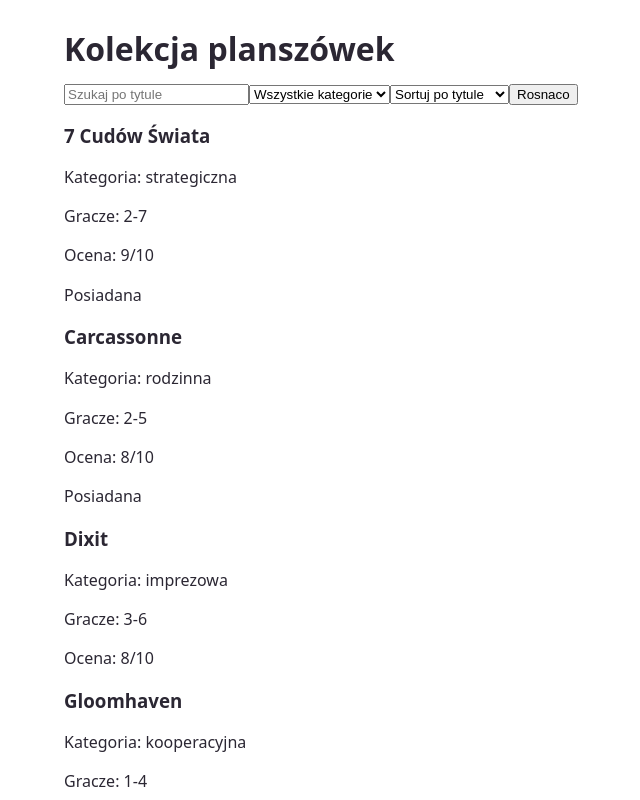
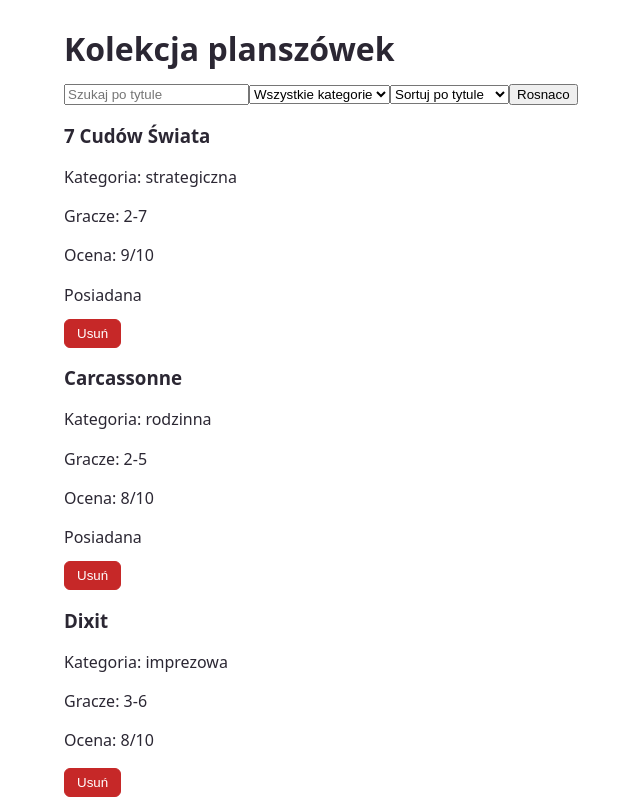
Before and after one commit to krzysztofgas/si-proj, a React (Vite) app: page / in a window 1280 px wide. Shown: the top 800 px of the page, without its empty margins (80-720 px from the left). Built offline with nearby package versions, Linux system fonts and the light colour scheme.

Commit message:
usuwanie gry z modalem potwierdzenia i korektą strony

```diff
--- a/src/App.css
+++ b/src/App.css
@@ -48,3 +48,29 @@
   cursor: pointer;
   color: var(--text);
 }
+
+/* Przyciski w stopce modala (Anuluj / Usuń) – wyrównane do prawej */
+.modal-akcje {
+  display: flex;
+  justify-content: flex-end;
+  gap: 8px;
+  margin-top: 20px;
+}
+
+/* ===== Karta gry ===== */
+
+.karta-akcje {
+  display: flex;
+  gap: 8px;
+  margin-top: 12px;
+}
+
+/* Przycisk akcji nieodwracalnej (usuwanie) – czerwony */
+.przycisk-niebezpieczny {
+  border: 1px solid #c62828;
+  border-radius: 6px;
+  padding: 6px 12px;
+  background: #c62828;
+  color: #fff;
+  cursor: pointer;
+}
--- a/src/App.jsx
+++ b/src/App.jsx
@@ -4,18 +4,27 @@
 import Paginacja from "./components/Paginacja.jsx";
 import PanelNarzedzi from "./components/PanelNarzedzi.jsx";
 import PustaLista from "./components/PustaLista.jsx";
+import Modal from "./components/Modal.jsx";
 import "./App.css";
 
 const GIER_NA_STRONE = 5;
 
 function App() {
-  const [gry] = useState(poczatkoweGry);
+  // Główne dane aplikacji – lista gier trzymana w stanie Reacta.
+  const [gry, setGry] = useState(poczatkoweGry);
+
+  // Stan widoku: strona, wyszukiwanie, filtr i sortowanie.
   const [aktualnaStrona, setAktualnaStrona] = useState(1);
   const [szukanaFraza, setSzukanaFraze] = useState("");
   const [wybranaKategoria, setWybranaKategorie] = useState("wszystkie");
   const [poleSortowania, setPoleSortowania] = useState("tytul");
   const [kierunekSortowania, setKierunekSortowania] = useState("rosnaco");
 
+  // Gra czekająca na potwierdzenie usunięcia. null = modal zamknięty.
+  const [graDoUsuniecia, setGraDoUsuniecia] = useState(null);
+
+  // Każda zmiana kryteriów wraca na 1. stronę, żeby użytkownik
+  // nie wylądował na stronie, która po filtrowaniu już nie istnieje.
   function zmienSzukanaFraze(nowaFraza) {
     setSzukanaFraze(nowaFraza);
     setAktualnaStrona(1);
@@ -42,6 +51,8 @@
     setAktualnaStrona(1);
   }
 
+  // Wartości wyliczane przy każdym renderze (nie trzymamy ich w stanie):
+  // 1) filtrowanie po tytule i kategorii, 2) sortowanie, 3) wycinek strony.
   const gryPrzefiltrowane = gry
     .filter((gra) =>
       gra.tytul.toLowerCase().includes(szukanaFraza.toLowerCase()),
@@ -51,6 +62,7 @@
         wybranaKategoria === "wszystkie" || gra.kategoria === wybranaKategoria,
     );
 
+  // Kopia tablicy ([...]), bo sort() modyfikuje tablicę, na której działa.
   const gryPosortowane = [...gryPrzefiltrowane].sort((graA, graB) => {
     const wartoscA = graA[poleSortowania];
     const wartoscB = graB[poleSortowania];
@@ -71,6 +83,30 @@
     poczatekWycinka + GIER_NA_STRONE,
   );
 
+  // Usuwanie: filter() zwraca nową tablicę bez usuwanej gry
+  // (stanu nie modyfikujemy bezpośrednio).
+  function potwierdzUsuniecie() {
+    setGry((poprzednieGry) =>
+      poprzednieGry.filter((gra) => gra.id !== graDoUsuniecia.id),
+    );
+
+    // Jeśli usunęliśmy ostatnią grę z ostatniej strony, ta strona przestaje
+    // istnieć – cofamy się na nową ostatnią stronę (minimum 1).
+    const nowaLiczbaStron = Math.max(
+      1,
+      Math.ceil((gryPosortowane.length - 1) / GIER_NA_STRONE),
+    );
+    if (aktualnaStrona > nowaLiczbaStron) {
+      setAktualnaStrona(nowaLiczbaStron);
+    }
+
+    setGraDoUsuniecia(null);
+  }
+
+  function anulujUsuniecie() {
+    setGraDoUsuniecia(null);
+  }
+
   return (
     <div>
       <h1>Kolekcja planszówek</h1>
@@ -84,16 +120,42 @@
         kierunekSortowania={kierunekSortowania}
         ustawKierunekSortowania={zmienKierunekSortowania}
       />
-      {gryNaStronie.length === 0 ? (
+
+      {/* Pusty stan sprawdzamy na całej przefiltrowanej liście,
+          a nie na wycinku bieżącej strony. */}
+      {gryPosortowane.length === 0 ? (
         <PustaLista wyczyscFiltry={wyczyscFiltry} />
       ) : (
-        <ListaGier gry={gryNaStronie} />
+        <ListaGier gry={gryNaStronie} naUsun={setGraDoUsuniecia} />
       )}
+
       <Paginacja
         aktualnaStrona={aktualnaStrona}
         liczbaStron={liczbaStron}
         naZmianeStrony={setAktualnaStrona}
       />
+
+      {/* Kontekst nr 1 modala: potwierdzenie usunięcia */}
+      {graDoUsuniecia && (
+        <Modal tytul="Usuwanie gry" zamknij={anulujUsuniecie}>
+          <p>
+            Czy na pewno chcesz usunąć grę <strong>{graDoUsuniecia.tytul}</strong>?
+            Tej operacji nie można cofnąć.
+          </p>
+          <div className="modal-akcje">
+            <button type="button" onClick={anulujUsuniecie}>
+              Anuluj
+            </button>
+            <button
+              type="button"
+              className="przycisk-niebezpieczny"
+              onClick={potwierdzUsuniecie}
+            >
+              Usuń
+            </button>
+          </div>
+        </Modal>
+      )}
     </div>
   );
 }
--- a/src/components/KartaGry.jsx
+++ b/src/components/KartaGry.jsx
@@ -1,6 +1,8 @@
 import Odznaka from "./Odznaka.jsx";
 
-function KartaGry({ gra }) {
+// Karta pojedynczej gry. Sama niczego nie usuwa – po kliknięciu
+// "Usuń" wywołuje funkcję naUsun przekazaną z rodzica (App decyduje, co dalej).
+function KartaGry({ gra, naUsun }) {
   return (
     <div className="karta-gry">
       <h3>{gra.tytul}</h3>
@@ -10,6 +12,16 @@
       </p>
       <p>Ocena: {gra.ocena}/10</p>
       {gra.posiadana && <Odznaka tekst="Posiadana" wariant="posiadana" />}
+
+      <div className="karta-akcje">
+        <button
+          type="button"
+          className="przycisk-niebezpieczny"
+          onClick={() => naUsun(gra)}
+        >
+          Usuń
+        </button>
+      </div>
     </div>
   );
 }
--- a/src/components/ListaGier.jsx
+++ b/src/components/ListaGier.jsx
@@ -1,10 +1,11 @@
 import KartaGry from "./KartaGry.jsx";
 
-function ListaGier({ gry }) {
+// Lista kart gier. Przekazuje funkcję naUsun dalej do każdej karty.
+function ListaGier({ gry, naUsun }) {
   return (
     <div className="lista-gier">
       {gry.map((gra) => (
-        <KartaGry key={gra.id} gra={gra} />
+        <KartaGry key={gra.id} gra={gra} naUsun={naUsun} />
       ))}
     </div>
   );
```
